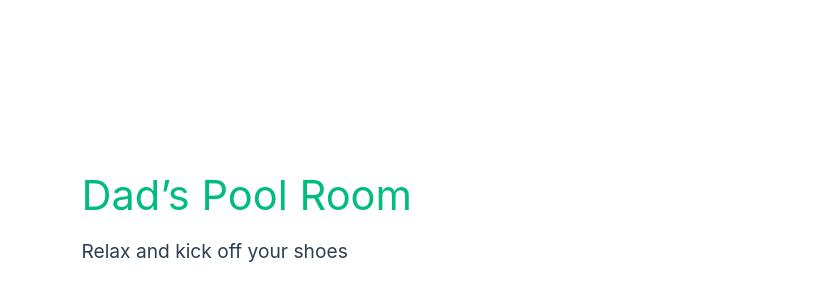
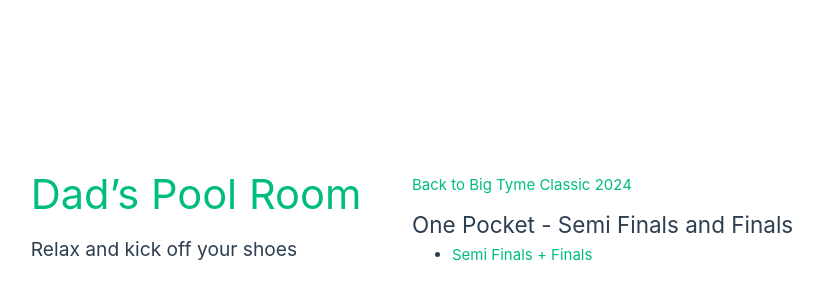
Before and after one commit to mekane84/dads-pool-room, a Vue app: page /2024bigtymeclassic/one-pocket/semis-and-finals in a window 1280 px wide. Shown: the part 180-480 px from the top of the page, without its empty margins (228-1051 px from the left). Built offline with nearby package versions, Linux system fonts and the light colour scheme.

Commit message:
finish big tyme classic one pocket

```diff
--- a/src/router/index.js
+++ b/src/router/index.js
@@ -28,6 +28,7 @@ import BTC2024OPThursday1 from "@/views/2024bigtimeclassic/onepocket/BTC2024OPTh
 import BTC2024OPThursday2 from "@/views/2024bigtimeclassic/onepocket/BTC2024OPThursday2.vue";
 import BTC2024OPThursday3 from "@/views/2024bigtimeclassic/onepocket/BTC2024OPThursday3.vue";
 import BTC2024OPHotSeat from "@/views/2024bigtimeclassic/onepocket/BTC2024OPHotSeat.vue";
+import BTC2024OPSemiAndFinal from "@/views/2024bigtimeclassic/onepocket/BTC2024OPSemiAndFinal.vue";
 
 const routes = [
 
@@ -38,6 +39,7 @@ const routes = [
   {path: '/2024bigtymeclassic/one-pocket/thursday-2', name: 'BTC2024OPThursday2', component: BTC2024OPThursday2},
   {path: '/2024bigtymeclassic/one-pocket/thursday-3', name: 'BTC2024OPThursday3', component: BTC2024OPThursday3},
   {path: '/2024bigtymeclassic/one-pocket/hot-seat', name: 'BTC2024OPHotSeat', component: BTC2024OPHotSeat},
+  {path: '/2024bigtymeclassic/one-pocket/semis-and-finals', name: 'BTC2024OPSemiAndFinal', component: BTC2024OPSemiAndFinal},
 
   {path: '/2024therack', name: 'TheRack2024Index', component: TheRack2024Index},
   {path: '/2024therack/part1', name: 'TheRack2024PartOne', component: TheRack2024PartOne},
--- a/src/views/2024bigtimeclassic/BigTymeClassic2024Index.vue
+++ b/src/views/2024bigtimeclassic/BigTymeClassic2024Index.vue
@@ -29,6 +29,9 @@ import IconFinals from "@/components/icons/IconFinals.vue";
         <li>
           <router-link to="/2024bigtymeclassic/one-pocket/hot-seat">Hot Seat</router-link>
         </li>
+        <li>
+          <router-link to="/2024bigtymeclassic/one-pocket/semis-and-finals">Semis and Finals</router-link>
+        </li>
       </ul>
     </WelcomeItem>
   </main>
--- /dev/null
+++ b/src/views/2024bigtimeclassic/onepocket/BTC2024OPSemiAndFinal.vue
@@ -0,0 +1,26 @@
+<script setup>
+
+</script>
+
+<template>
+  <main>
+    <div style="margin-bottom: 10px">
+      <router-link to="/2024bigtymeclassic">Back to Big Tyme Classic 2024</router-link>
+    </div>
+
+    <div>
+      <h2>One Pocket - Semi Finals and Finals</h2>
+      <ul>
+        <li>
+          <a href="https://poolactiontv.com/programs/big-tyme-classic-2024-friday-pass-77e3ba?category_id=202460" target="poolmatches">
+            Semi Finals + Finals
+          </a>
+        </li>
+      </ul>
+    </div>
+  </main>
+</template>
+
+<style scoped>
+
+</style>
```
